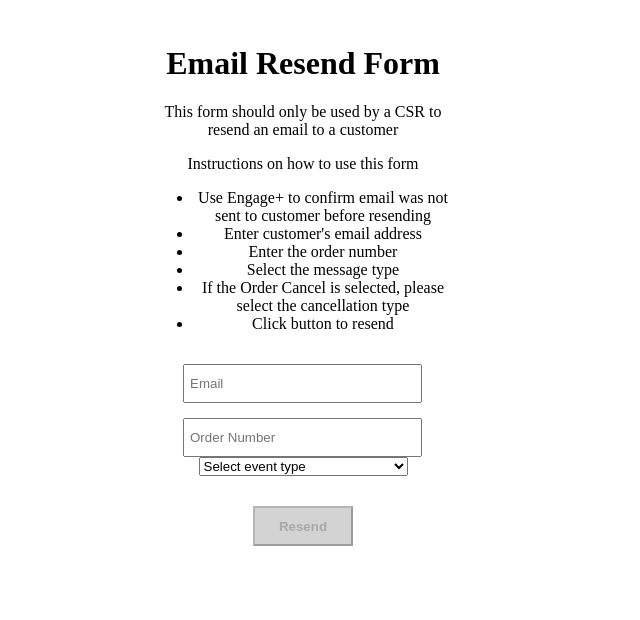
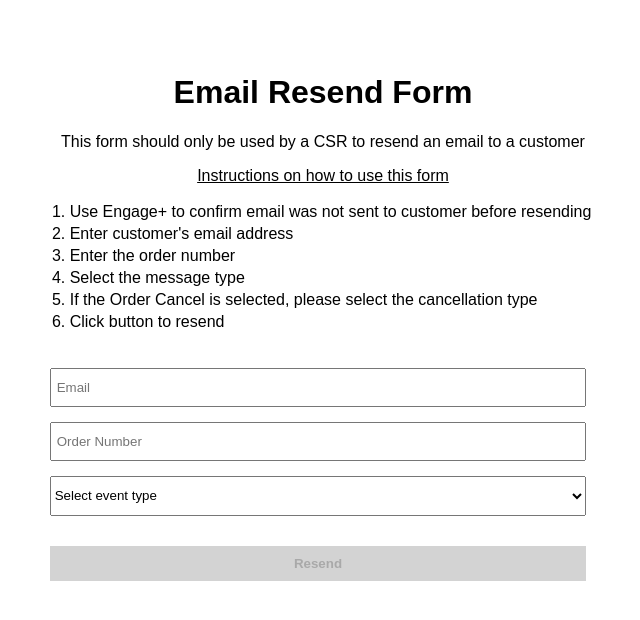
Before and after one commit to tochie/cs-resend-email, a React (Create React App) app: page / in a window 1280 px wide. Shown: the top 620 px of the page, without its empty margins (337-977 px from the left). Built offline with nearby package versions, Linux system fonts and the light colour scheme.

Commit message:
Update styles.css

```diff
--- a/public/styles.css
+++ b/public/styles.css
@@ -1,44 +1,60 @@
 .App {
-  font-style: sans-serif;
-  text-align: center;
+  font-family: "Centra No1", Arial, Helvetica, sans-serif;
 }
 
 .contentArea {
+  display: flex;
+  justify-content: center;
+  width: 100%;
   margin: 0 auto;
-  width: 300px;
+  margin-left: 20px;
+  margin-right: 20px;
 }
 .contentArea > .form {
   padding-bottom: 50px;
   margin-top: 45px;
 }
-.form .input {
-  display: block;
-  width: 75%;
+form > h1 {
+  text-align: center;
+}
+form > div.wrapper {
+  display: flex;
+  justify-content: center;
+  flex-flow: column;
+  align-items: center;
+}
+form .input-box {
+  display: flex;
+  flex-direction: column;
+  margin-top: 20px;
+  width: 100%;
+  padding-right: 10px;
+}
+
+form .input,
+form .candidateType {
   height: 25px;
   padding: 5px;
   margin-top: 15px;
-  margin-left: 10%;
   float: left;
 }
-
-.form > .candidateType {
-  width: 240px;
-  padding: 10px 0 10px 0;
+form .candidateType {
+  padding: 0;
   height: 40px;
-  margin-top: 15px;
 }
 
 .resend-disabled-true,
 .resend-disabled-false {
-  padding: 10px;
-  width: 100px;
-  height: 40px;
-  display: block;
-  margin: 0 auto;
   margin-top: 30px;
+  background-color: black;
+  color: white;
   font-weight: bold;
+  padding: 10px 20px;
+  border: none;
 }
-
+.resend-disabled-false {
+  cursor: pointer;
+}
 .resend-disabled-true {
   color: darkgray;
   background: lightgray;
@@ -49,3 +65,26 @@
   color: #ffffff;
   background: #000000;
 }
+
+.instructions {
+  list-style-type: decimal;
+  padding: 0;
+  margin: 0;
+  margin-left: 15px;
+}
+p.description {
+  text-align: center;
+}
+
+p.p-instruction {
+  text-decoration: underline;
+  text-align: center;
+}
+.instructions li {
+  padding: 2px 0;
+  text-align: left;
+}
+
+.instructions li:last-child {
+  border-bottom: none;
+}
```
